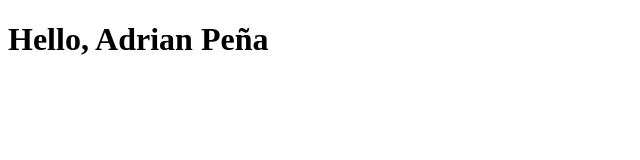
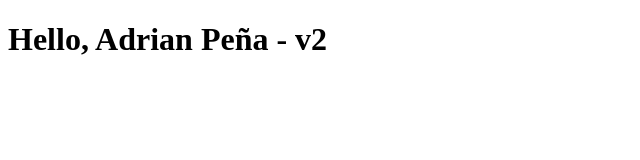
Before and after one commit to Adrian1690/udacity-devops-nanodegree, a plain HTML site: page index.html in a window 1280 px wide. Shown: the full height of the page, 0-640 px from the left. Drawn offline with Linux system fonts and the light colour scheme.

Commit message:
version 2

```diff
--- a/index.html
+++ b/index.html
@@ -6,7 +6,7 @@
 </head>
 
 <body>
-    <h1>Hello, Adrian <strong> Peña </strong></h1>
+    <h1>Hello, Adrian <strong> Peña </strong> - v2</h1>
 </body>
 
 </html>
```
Also changed, not shown: 2 other files.
